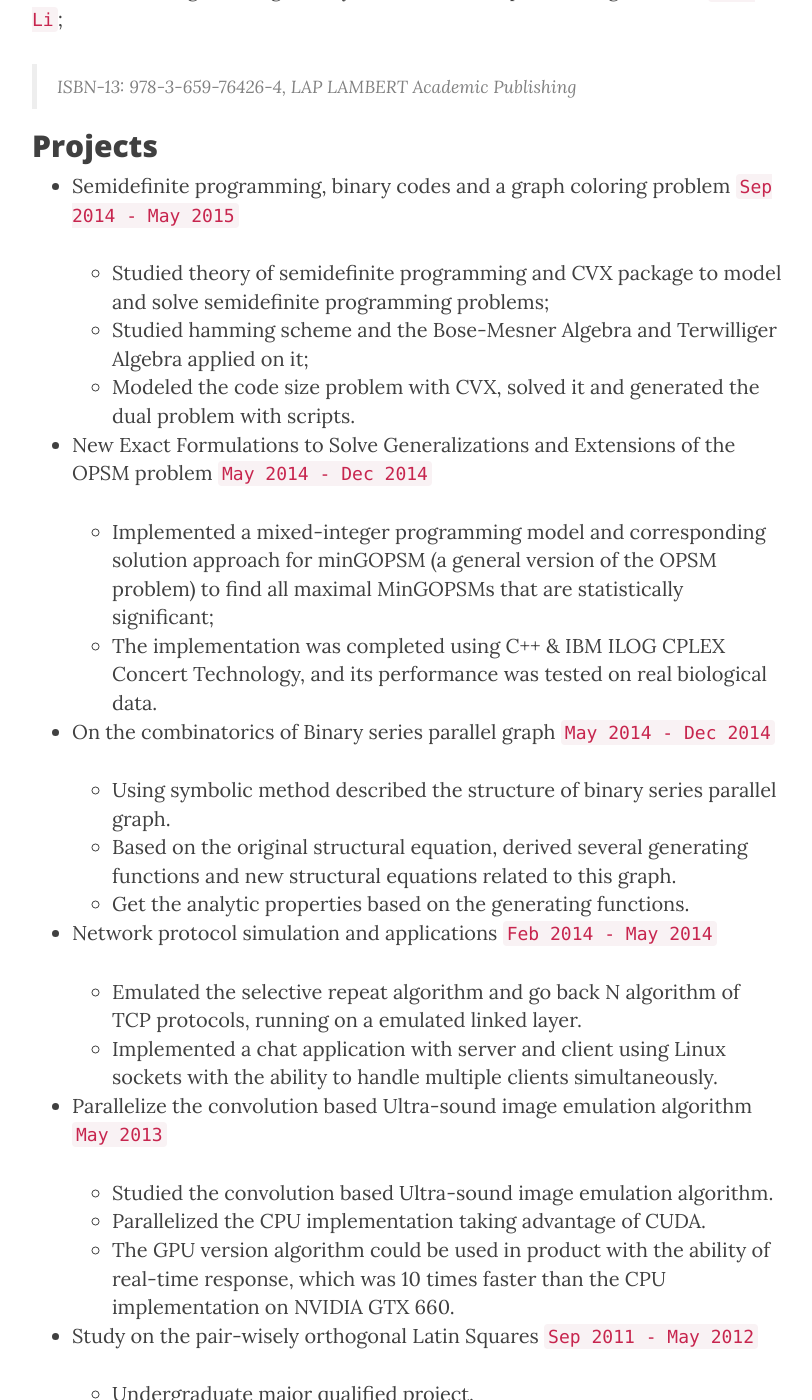
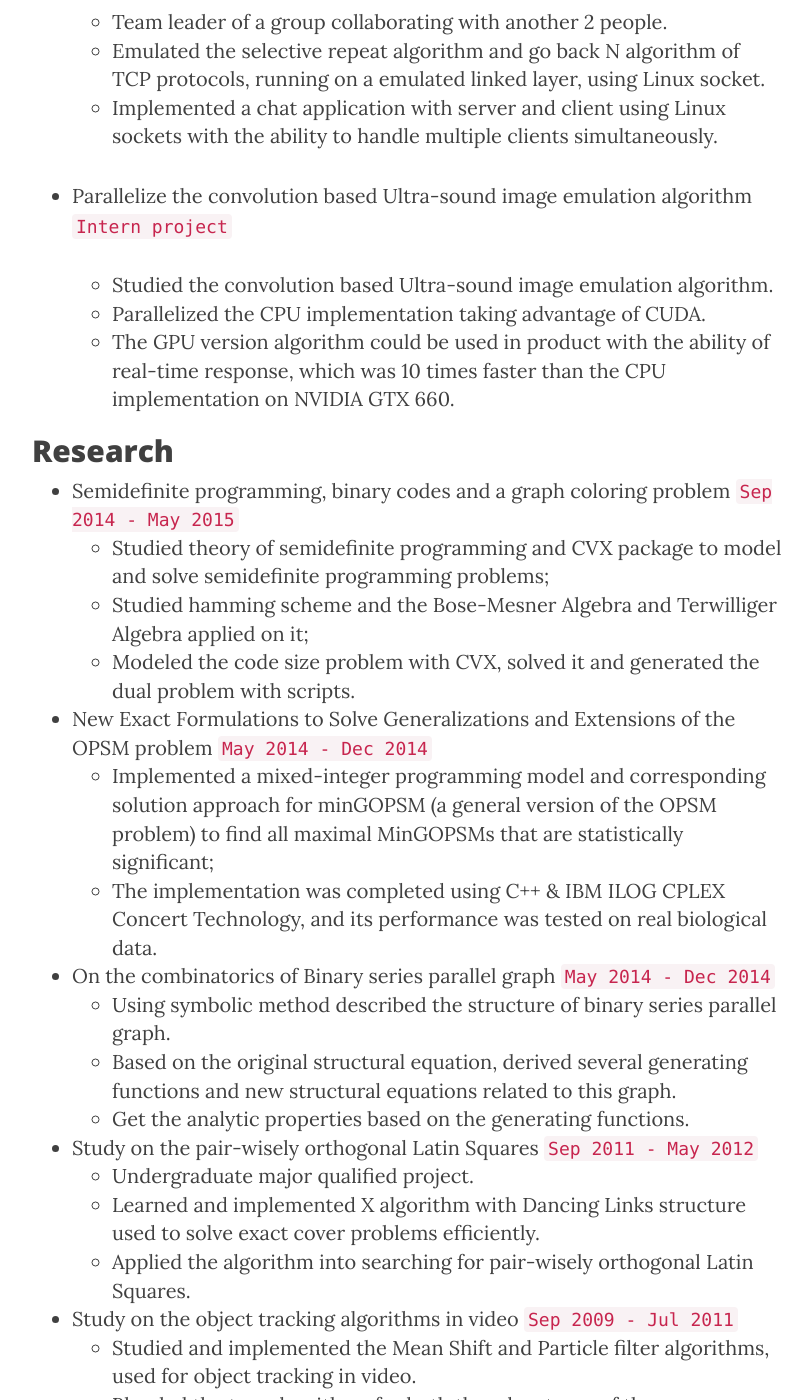
Before and after one commit to Mungyi/chaopli.github.io, a Jekyll site: the page built from about.html, in a window 1280 px wide and 1400 px high, scrolled down 1189 px. Shown: the whole window, without its empty margins (233-1045 px from the left). Built offline with Jekyll 4.4.1, drawn with Linux system fonts in a browser that asks for light colours; nearby versions of some CDN libraries; some of the changed text lies outside the part shown.

Commit message:
updated resume

```diff
--- a/about.html
+++ b/about.html
@@ -8,82 +8,67 @@
 
 <ul>
 	<li>Python; C++; Java; Matlab; LaTex; Markdown; VB;</li>
-<li>SQL; RDBMS; Apache Hadoop; Apache Spark; HDFS; </li>
-<li>ETL; data mining; ANN; SVM;</li>
+	<li>MySQL; Oracle; MS SQL Server; NoSQL; </li>
+	<li>Apache Hadoop; Apache Spark; HDFS; </li>
+	<li>ETL; data mining; Mathematical Optimization; ANN; SVM;</li>
 	<li>CPLEX; Gurobi; CVX;</li>
 	<li>AWS; Linux; Unix; OS X; Windows;</li>
 	<li>Eclipse; Visual Studio; Vim; etc.</li>
 </ul>
 
-<h2>Publications</h2>
-
-<ul>
-<li>On the combinatorics of binary serires-parallel graphs
-<code>Micha Hofri;</code> <strong>Chao Li</strong>; <code>Hosam Mahmoud</code></p>
-
-<blockquote>
-  Accepted by Probability in the Engineering and Informational Science.
-</blockquote></li>
-<li>Recovering All Generalized Order-Preserving Submatrices: New Exact Formulations and Algorithms
-<code>Andrew Trapp;</code> <strong>Chao Li</strong>; <code>Patrick Flaherty</code></p>
-
-<blockquote>
-  Accepted by Annals of Operations Research
-</blockquote></li>
-</ul>
-
-<h2>Book</h2>
-<p>Semidefinite Programming, Binary Codes and a Graph Coloring Problem
-<code>Chao Li</code>;</p>
-<blockquote>
-  ISBN-13: 978-3-659-76426-4, LAP LAMBERT Academic Publishing
-</blockquote>
-
 <h2>Projects</h2>
 
 <ul>
-<li>Semidefinite programming, binary codes and a graph coloring problem <code>Sep 2014 - May 2015</code></p>
+	<li><p>Personal multimedia files management system <code>Undergraduate study course project</code></p>
 
 		<ul>
-<li>Studied theory of semidefinite programming and CVX package to model and solve semidefinite programming problems;</li>
-<li>Studied hamming scheme and the Bose-Mesner Algebra and Terwilliger Algebra applied on it;</li>
-<li>Modeled the code size problem with CVX, solved it and generated the dual problem with scripts.</li>
+			<li>Team leader of a group collaborating with another 3 people.</li>
+			<li>Responsible for database design using MySQL and logical layer using Qt SDK.</li>
+			<li>Mergerd the logic layer to the UI written with Qt SDK by other team members.</li>
 		</ul></li>
-<li>New Exact Formulations to Solve Generalizations and Extensions of the OPSM problem <code>May 2014 - Dec 2014</code></p>
+		<li><p>Network protocol simulation and applications <code>Graduate study course project</code></p>
 
 			<ul>
-<li>Implemented a mixed-integer programming model and corresponding solution approach for minGOPSM (a general version of the OPSM problem) to find all maximal MinGOPSMs that are statistically significant; </li>
-<li>The implementation was completed using C++ &amp; IBM ILOG CPLEX Concert Technology, and its performance was tested on real biological data.</li>
-</ul></li>
-<li>On the combinatorics of Binary series parallel graph <code>May 2014 - Dec 2014</code></p>
-
-<ul>
-<li>Using symbolic method described the structure of binary series parallel graph.</li>
-<li>Based on the original structural equation, derived several generating functions and new structural equations related to this graph.</li>
-<li>Get the analytic properties based on the generating functions.</li>
-</ul></li>
-<li>Network protocol simulation and applications <code>Feb 2014 - May 2014</code></p>
-
-<ul>
-<li>Emulated the selective repeat algorithm and go back N algorithm of TCP protocols, running on a emulated linked layer.</li>
+				<li>Team leader of a group collaborating with another 2 people.</li>
+				<li>Emulated the selective repeat algorithm and go back N algorithm of TCP protocols, running on a emulated linked layer, using Linux socket.</li>
 				<li>Implemented a chat application with server and client using Linux sockets with the ability to handle multiple clients simultaneously.</li>
 			</ul></li>
-<li>Parallelize the convolution based Ultra-sound image emulation algorithm <code>May 2013</code></p>
+			<li><p>Parallelize the convolution based Ultra-sound image emulation algorithm <code>Intern project</code></p>
 
 				<ul>
 					<li>Studied the convolution based Ultra-sound image emulation algorithm.</li>
 					<li>Parallelized the CPU implementation taking advantage of CUDA.</li>
 					<li>The GPU version algorithm could be used in product with the ability of real-time response, which was 10 times faster than the CPU implementation on NVIDIA GTX 660. </li>
 				</ul></li>
-<li>Study on the pair-wisely orthogonal Latin Squares <code>Sep 2011 - May 2012</code></p>
+</ul>
 
+<h2>Research</h2>
+
+<ul>
+	<li>Semidefinite programming, binary codes and a graph coloring problem <code>Sep 2014 - May 2015</code>
+		<ul>
+			<li>Studied theory of semidefinite programming and CVX package to model and solve semidefinite programming problems;</li>
+			<li>Studied hamming scheme and the Bose-Mesner Algebra and Terwilliger Algebra applied on it;</li>
+			<li>Modeled the code size problem with CVX, solved it and generated the dual problem with scripts.</li>
+		</ul></li>
+		<li>New Exact Formulations to Solve Generalizations and Extensions of the OPSM problem <code>May 2014 - Dec 2014</code>
+			<ul>
+				<li>Implemented a mixed-integer programming model and corresponding solution approach for minGOPSM (a general version of the OPSM problem) to find all maximal MinGOPSMs that are statistically significant; </li>
+				<li>The implementation was completed using C++ &amp; IBM ILOG CPLEX Concert Technology, and its performance was tested on real biological data.</li>
+			</ul></li>
+			<li>On the combinatorics of Binary series parallel graph <code>May 2014 - Dec 2014</code>
+				<ul>
+					<li>Using symbolic method described the structure of binary series parallel graph.</li>
+					<li>Based on the original structural equation, derived several generating functions and new structural equations related to this graph.</li>
+					<li>Get the analytic properties based on the generating functions.</li>
+				</ul></li>
+				<li>Study on the pair-wisely orthogonal Latin Squares <code>Sep 2011 - May 2012</code>
 					<ul>
 						<li>Undergraduate major qualified project.</li>
 						<li>Learned and implemented X algorithm with Dancing Links structure used to solve exact cover problems efficiently.</li>
 						<li>Applied the algorithm into searching for pair-wisely orthogonal Latin Squares.</li>
 					</ul></li>
-<li>Study on the object tracking algorithms in video <code>Sep 2009 - Jul 2011</code></p>
-
+					<li>Study on the object tracking algorithms in video <code>Sep 2009 - Jul 2011</code>
 						<ul>
 							<li>Studied and implemented the Mean Shift and Particle filter algorithms, used for object tracking in video. </li>
 							<li>Blended the two algorithms for both the advantages of them.</li>
@@ -94,18 +79,45 @@
 <h2>Education</h2>
 
 <ul>
-<li>Worcester Polytechnic Institute <code>Aug 2013 - Oct 2015</code></p>
+	<li><p>Worcester Polytechnic Institute <code>Aug 2013 - Oct 2015</code></p>
 
 		<blockquote>
-	Master of Science in Computer Science</br>
-	Master's Thesis <em>'Semidefinite programming, binary codes and graph coloring problem'</em> </br>
-	Thesis presentation: <a href="http://www.slideshare.net/ChaoLi16/presentation-49428856">Click to View</a>
+			<p>Master of Science in Computer Science</p>
+
+			<p>Master's Thesis <em>'Semidefinite programming, binary codes and graph coloring
+				problem'</em></p>
 			<iframe src="//www.slideshare.net/slideshow/embed_code/key/djqEF003AQDjSZ" width="425" height="355" frameborder="0" marginwidth="0" marginheight="0" scrolling="no" style="border:1px solid #CCC; border-width:1px; margin-bottom:5px; max-width: 100%;" allowfullscreen> </iframe> <div style="margin-bottom:5px"> <strong> <a href="//www.slideshare.net/ChaoLi16/presentation-49428856" title="Semidefinite programming, binary codes and a graph coloring problem" target="_blank">Semidefinite programming, binary codes and a graph coloring problem</a> </strong> from <strong><a href="//www.slideshare.net/ChaoLi16" target="_blank">Chao Li</a></strong> </div>
 		</blockquote></li>
-<li>Tianjin University of Technology <code>Aug 2008 - Jun 2012</code></p>
+		<li><p>Tianjin University of Technology <code>Aug 2008 - Jun 2012</code></p>
 
 			<blockquote>
-  Bachelor of Engineer in Computer Science and Technology
+				<p>Bachelor of Engineer in Computer Science and Technology</p>
+			</blockquote></li>
+</ul>
+
+<h2>Publications</h2>
+
+<ul>
+	<li><p>On the combinatorics of binary serires-parallel graphs
+		<code>Micha Hofri;</code> <strong>Chao Li</strong>; <code>Hosam Mahmoud</code></p>
+
+		<blockquote>
+			<p>Accepted by Probability in the Engineering and Informational Science.</p>
 		</blockquote>
 	</li>
+		<li><p>Recovering All Generalized Order-Preserving Submatrices: New Exact Formulations and Algorithms
+			<code>Andrew Trapp;</code> <strong>Chao Li</strong>; <code>Patrick Flaherty</code></p>
+
+			<blockquote>
+				<p>Accepted by Annals of Operations Research</p>
+			</blockquote></li>
 </ul>
+
+<h2>Book</h2>
+
+<p>Semidefinite Programming, Binary Codes and a Graph Coloring Problem
+<code>Chao Li</code> </p>
+
+<blockquote>
+	<p>LAP LAMBERT Academic Publishing, ISBN-13: 978-3-659-76426-4</p>
+</blockquote>
```
Lines whose indentation alone changed are shown as unchanged.
